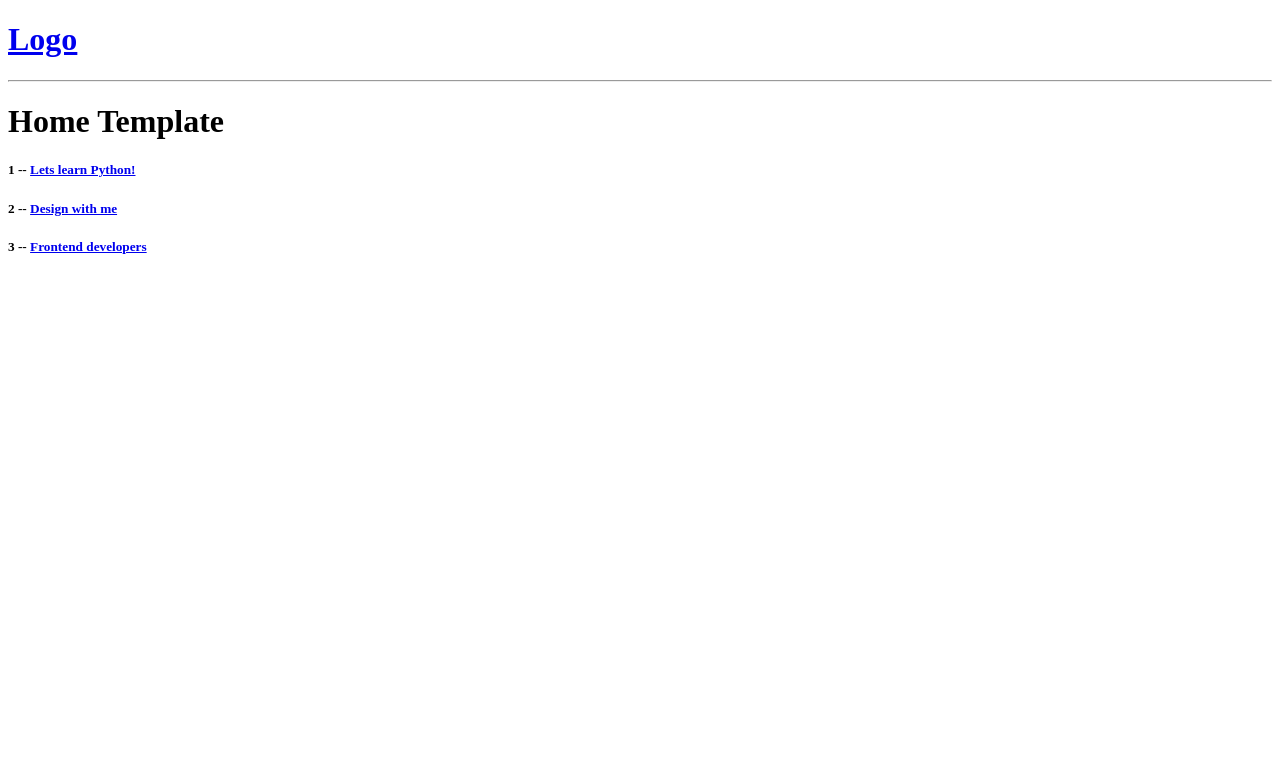
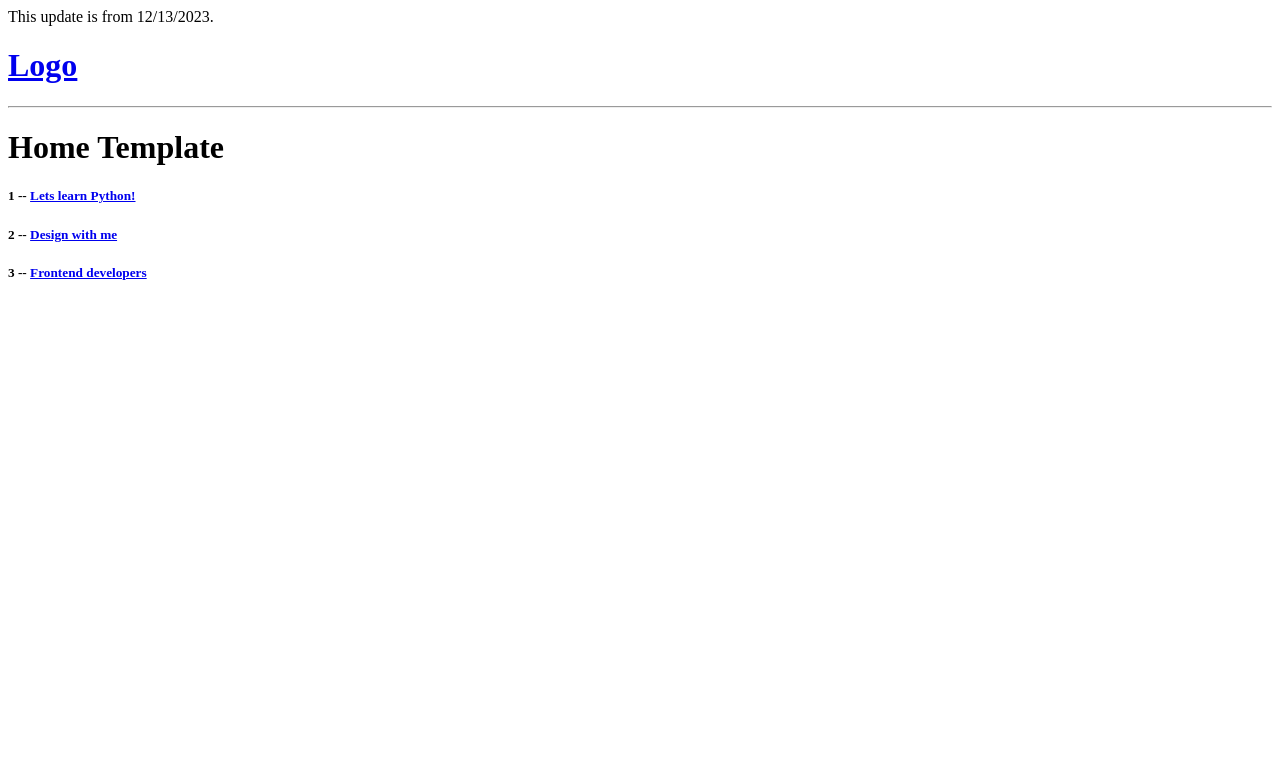
Before and after one commit to cscarte/django_website, a Django app: page / in a window 1280 px wide. Shown: the top 777 px of the page. Run offline with Django 4.2, Linux system fonts and the light colour scheme.

Commit message:
12/13/23

```diff
--- a/templates/home.html
+++ b/templates/home.html
@@ -1,3 +1,5 @@
+This update is from 12/13/2023.
+
 {% extends 'main.html' %}
 {% block content %}
     <h1>Home Template</h1>
```
